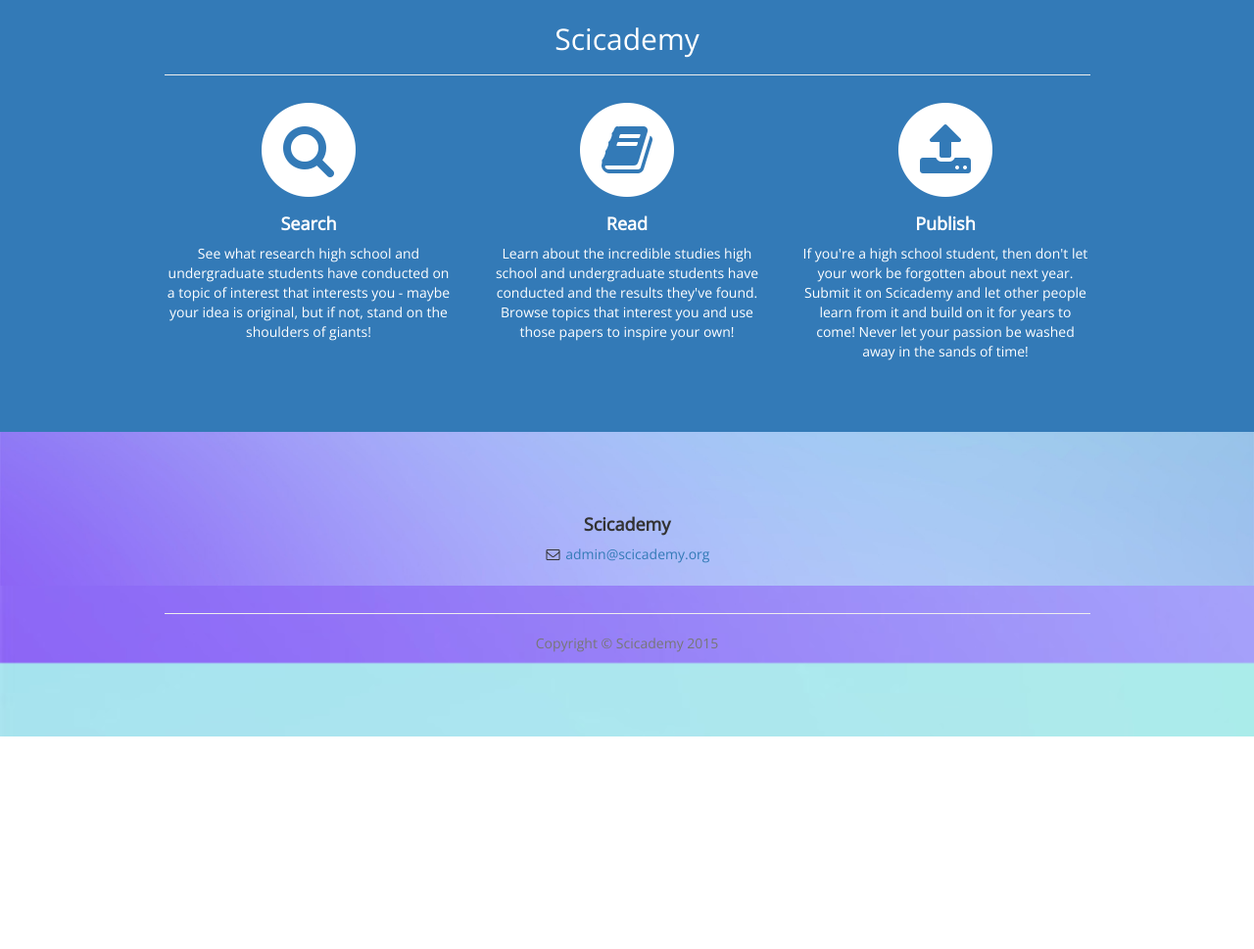
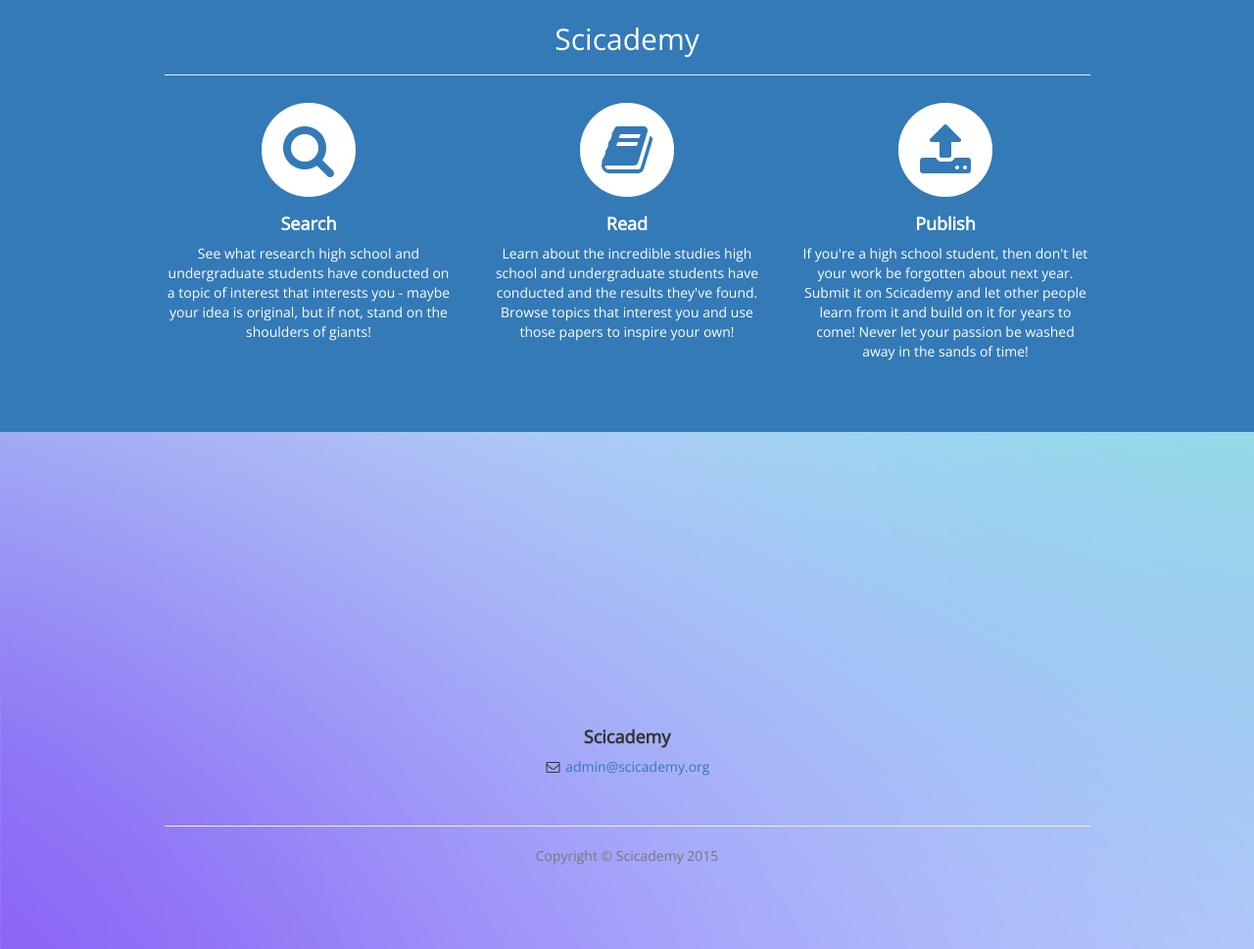
Before and after one commit to jeshaitan/Scicademy, a website: page public/index.html in a window 1280 px wide. Shown: the part 1618-2587 px from the top of the page at 98% size. Before the commit the page ends 2370 px from the top, so only its background shows below. Drawn offline with nearby package versions, Linux system fonts and the light colour scheme.

Commit message:
Added misssing div to index

```diff
--- a/public/css/pageStyle.css
+++ b/public/css/pageStyle.css
@@ -97,7 +97,7 @@ body {
 
 #indexBody{
 	background-image: url("../images/blueBack.jpg");
-	background-size:cover;
+	background-size:contain;
 }
 
 .separator {
--- a/public/index.html
+++ b/public/index.html
@@ -6,7 +6,7 @@
   <title>Scicademy</title>
   <meta name="Description" content="The first ever open-access science research database for high school students.">
   <meta name="Keywords" content="research database school student">
-  <link rel="SHORTCUT ICON" href="images/fav.ico" />
+  <link rel="SHORTCUT ICON" href="images/fav.png" />
   <link href="css/view.css" rel="stylesheet">
   <link href="css/sm-core-css.css" rel="stylesheet" type="text/css">
   <link href="css/sm-simple.css" rel="stylesheet" type="text/css">
@@ -121,7 +121,7 @@
 	<button id="closeRegister" class="btn btn-lg btn-primary">Ok</button>
   </div>
   </div>
-     	<div id="footerDiv">
+  <div id="footerDiv">
   <div style="height:100vh;">
   <section id="about" class="about">
       <div class="container">
@@ -205,9 +205,10 @@
         </div>
         <!-- /.container -->
     </section>
+	</div>
     <!-- Portfolio -->
     <!-- Footer -->
-    <footer>
+    <footer style="margin-top: 60px;">
         <div class="container">
             <div class="row">
                 <div class="col-lg-10 col-lg-offset-1 text-center">
```
